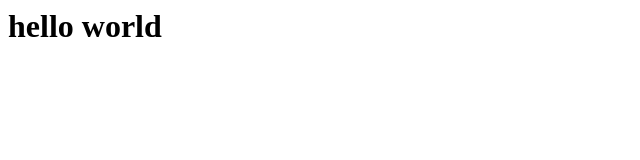
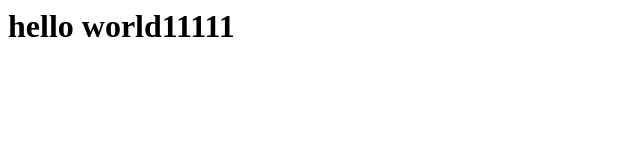
Before and after one commit to LoysWen/test, a plain HTML site: page index.html in a window 1280 px wide. Shown: the whole page, without its empty margins (0-640 px from the left). Drawn offline with Linux system fonts and the light colour scheme.

Commit message:
Update index.html

```diff
--- a/index.html
+++ b/index.html
@@ -5,7 +5,7 @@
 </head>
 
 <body>
-    <h1>hello world</h1>
+    <h1>hello world11111</h1>
 </body>
 
 </html>
```
